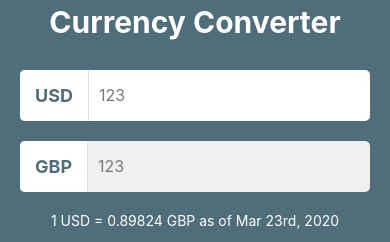
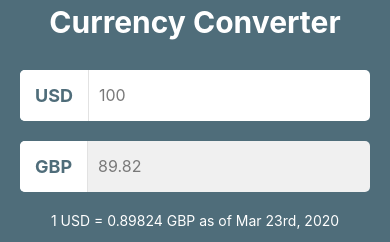
Before and after one commit to Dhruv1107/ReactNativeLocal, a React Native app: screen /Home in a window 390 px wide. Shown: the part 311-553 px from the top of the page. Built offline with nearby package versions, Linux system fonts and the light colour scheme.

Commit message:
Capture and use user input on the home screen

```diff
--- a/App/screens/Home.js
+++ b/App/screens/Home.js
@@ -10,8 +10,8 @@ import {
   TouchableOpacity,
 } from 'react-native';
 import {format} from 'date-fns';
+import Icon from 'react-native-vector-icons/Ionicons';
 import {SafeAreaView} from 'react-native-safe-area-context';
-import Icon from 'react-native-vector-icons/Ionicons';
 
 import colors from '../constants/colors';
 import {ConversionInput} from '../components/ConversionInput';
@@ -64,12 +64,19 @@ const styles = StyleSheet.create({
 });
 
 export default ({navigation}) => {
-  const baseCurrency = 'USD';
-  const quoteCurrency = 'GBP';
+  const [baseCurrency, setBaseCurrency] = useState('USD');
+  const [quoteCurrency, setQuoteCurrency] = useState('GBP');
+  const [value, setValue] = useState('100');
+
   const conversionRate = 0.89824;
   const date = '2020-03-23';
 
   const [scrollEnabled, setScrollEnabled] = useState(false);
+
+  const swapCurrencies = () => {
+    setBaseCurrency(quoteCurrency);
+    setQuoteCurrency(baseCurrency);
+  };
 
   return (
     <View style={styles.container}>
@@ -80,6 +87,7 @@ export default ({navigation}) => {
             <Icon name="settings-outline" size={32} color={colors.white} />
           </TouchableOpacity>
         </SafeAreaView>
+
         <View style={styles.content}>
           <View style={styles.logoContainer}>
             <Image
@@ -97,7 +105,7 @@ export default ({navigation}) => {
           <View style={styles.inputContainer}>
             <ConversionInput
               text={baseCurrency}
-              value="123"
+              value={value}
               onButtonPress={() =>
                 navigation.push('CurrencyList', {
                   title: 'Base Currency',
@@ -105,11 +113,13 @@ export default ({navigation}) => {
                 })
               }
               keyboardType="numeric"
-              onChangeText={text => console.log('text', text)}
+              onChangeText={text => setValue(text)}
             />
             <ConversionInput
               text={quoteCurrency}
-              value="123"
+              value={
+                value && `${(parseFloat(value) * conversionRate).toFixed(2)}`
+              }
               editable={false}
               onButtonPress={() =>
                 navigation.push('CurrencyList', {
@@ -125,7 +135,7 @@ export default ({navigation}) => {
               'MMM do, yyyy',
             )}`}
           </Text>
-          <Button text="Reverse Currencies" onPress={() => alert('todo!')} />
+          <Button text="Reverse Currencies" onPress={() => swapCurrencies()} />
           <KeyboardSpacer onToggle={visible => setScrollEnabled(visible)} />
         </View>
       </ScrollView>
```
